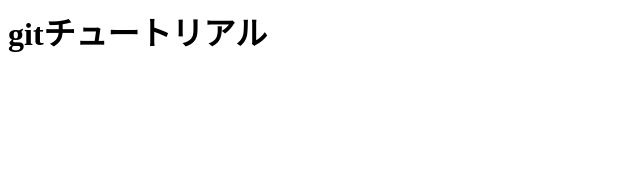
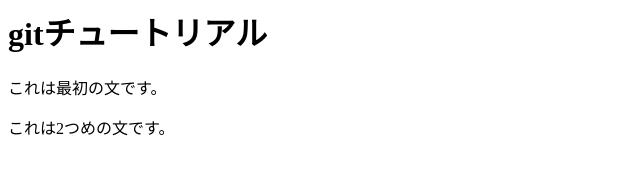
Before and after one commit to toshi-tsubo/git_tutorial, a plain HTML site: page index.html in a window 1280 px wide. Shown: the whole page, without its empty margins (0-640 px from the left). Drawn offline with Linux system fonts and the light colour scheme.

Commit message:
index.html 修正

```diff
--- a/index.html
+++ b/index.html
@@ -1 +1,3 @@
 <h1>gitチュートリアル</h1>
+<p>これは最初の文です。</p>
+<p>これは2つめの文です。</p>
```
